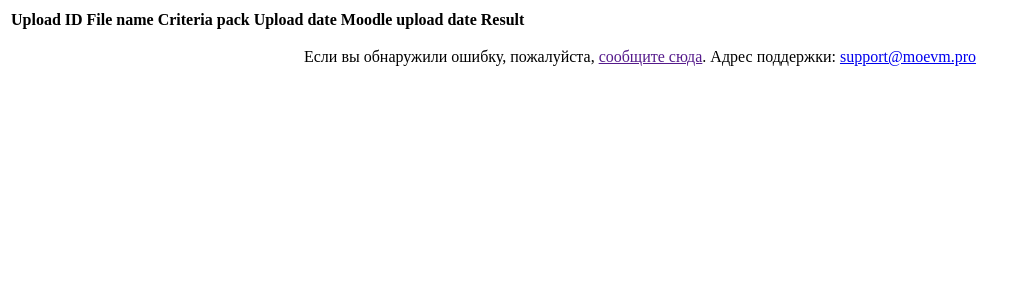
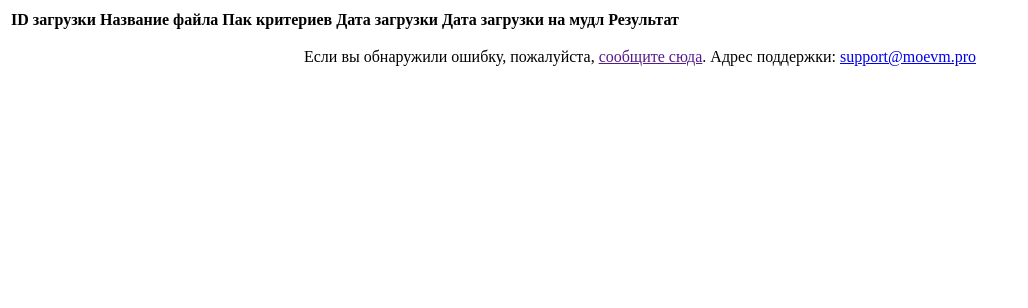
Before and after one commit to moevm/document_insight_system, a Flask app: template app/templates/check_list.html in a window 1280 px wide. Shown: the top 308 px of the page, without its empty margins (0-1028 px from the left). Run offline with Flask 2, Linux system fonts and the light colour scheme; the template is opened without the code that fills it, so the values that code supplies are empty; parts of the project's set-up code (start-up, migrations or seed data) failed here and were passed over; some libraries are stand-ins or nearby versions.

Commit message:
localize ru

```diff
--- a/app/templates/check_list.html
+++ b/app/templates/check_list.html
@@ -75,24 +75,24 @@
             >
                 <thead>
                 <tr>
-                    <th data-field="_id" data-width="160">Upload ID</th>
-                    <th data-field="filename" data-filter-control="input" data-sortable="true">File name</th>
-                    <th data-field="criteria" data-filter-control="input" data-sortable="true">Criteria pack</th>
+                    <th data-field="_id" data-width="160">ID загрузки</th>
+                    <th data-field="filename" data-filter-control="input" data-sortable="true">Название файла</th>
+                    <th data-field="criteria" data-filter-control="input" data-sortable="true">Пак критериев</th>
                     {% if current_user.is_admin %}
-                        <th data-field="user" data-filter-control="input" data-sortable="true">Username</th>
-                        <th data-field="lms-user-id" data-sortable="false">User ID</th>
+                        <th data-field="user" data-filter-control="input" data-sortable="true">Пользователь</th>
+                        <th data-field="lms-user-id" data-sortable="false">ID пользователя</th>
                     {% endif %}
                     <th data-field="upload-date" data-filter-control="input"
                         data-filter-control-placeholder="дд.мм.гггг [чч:мм]"
-                        data-sortable="true">Upload date
+                        data-sortable="true">Дата загрузки
                     </th>
                     <th data-field="moodle-date" data-filter-control="input"
                         data-filter-control-placeholder="дд.мм.гггг [чч:мм]"
-                        data-sortable="true">Moodle upload date
+                        data-sortable="true">Дата загрузки на мудл
                     </th>
                     <th data-field="score" data-filter-control="input"
                         data-filter-control-placeholder="от -1 до 1"
-                        data-sortable="true">Result
+                        data-sortable="true">Результат
                 </th>
                 </tr>
                 </thead>
--- a/assets/scripts/check_list.js
+++ b/assets/scripts/check_list.js
@@ -1,3 +1,4 @@
+import { event } from "jquery";
 import {collect_values_if_possible, hash} from "./general";
 
 import { debounce, resetTable, ajaxRequest, onPopState } from "./utils"
@@ -170,6 +171,8 @@ function initTable() {
     params.filter = extract_filters(params)
     console.log(params)
 
+    is_latest = params.latest === "true"
+
     // check correct order query
     if (params.order !== "asc" && params.order !== "desc" && params.order !== "") {
         params.order = ""
@@ -252,6 +255,7 @@ function queryParams(params) {
         order: params.order,
         latest: params.latest
     }
+    if(is_latest) {query.latest = true;}
 
     if (!$.isEmptyObject(filters)) {
         for (const [key, value] of Object.entries(filters)){
@@ -289,13 +293,13 @@ function buttons() {
     let buttonsObj = {};
 
     buttonsObj["ResetTable"] = {
-        text: 'Reset',
+        text: 'Сбросить фильтры',
         event: function() { resetTable($table, queryParams) }
     };
 
     if (is_admin) {
         buttonsObj["FetchCSV"] = {
-            text: 'CSV',
+            text: 'Скачать CSV',
             event: function () {
                 //const queryString = window.location.search
                 const params = window.location.search
@@ -328,15 +332,8 @@ function buttons() {
         };
 
         buttonsObj["LatestChecks"] = {
-            text: 'Latest',
-            event: function () {
-                is_latest = !is_latest;
-                let query = {}
-                if (is_latest === true){
-                    query = { query: { latest: is_latest } }
-                }
-                debouncedRefresh(query)
-            }
+            text: 'Последняя проверка',
+            event: function() {is_latest = !is_latest; debouncedRefresh();}
         };
     }
     return buttonsObj;
--- a/assets/scripts/general_imports.js
+++ b/assets/scripts/general_imports.js
@@ -11,6 +11,8 @@ import 'bootstrap-table/dist/extensions/auto-refresh/bootstrap-table-auto-refres
 
 import 'bootstrap-icons/font/bootstrap-icons.css'
 
+import 'bootstrap-table/dist/locale/bootstrap-table-ru-RU.min.js'
+
 import 'bootstrap-datepicker';
 import 'bootstrap-datepicker/dist/css/bootstrap-datepicker.min.css'
 
```
